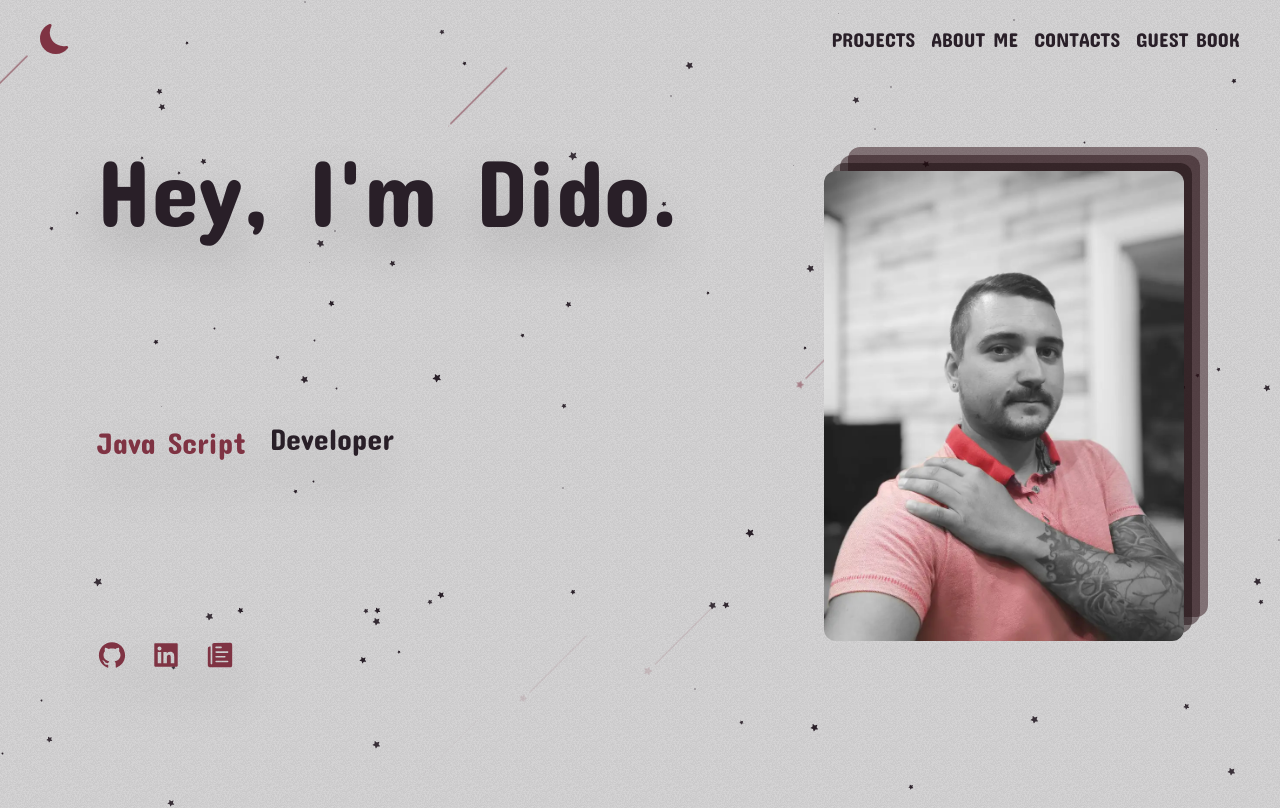
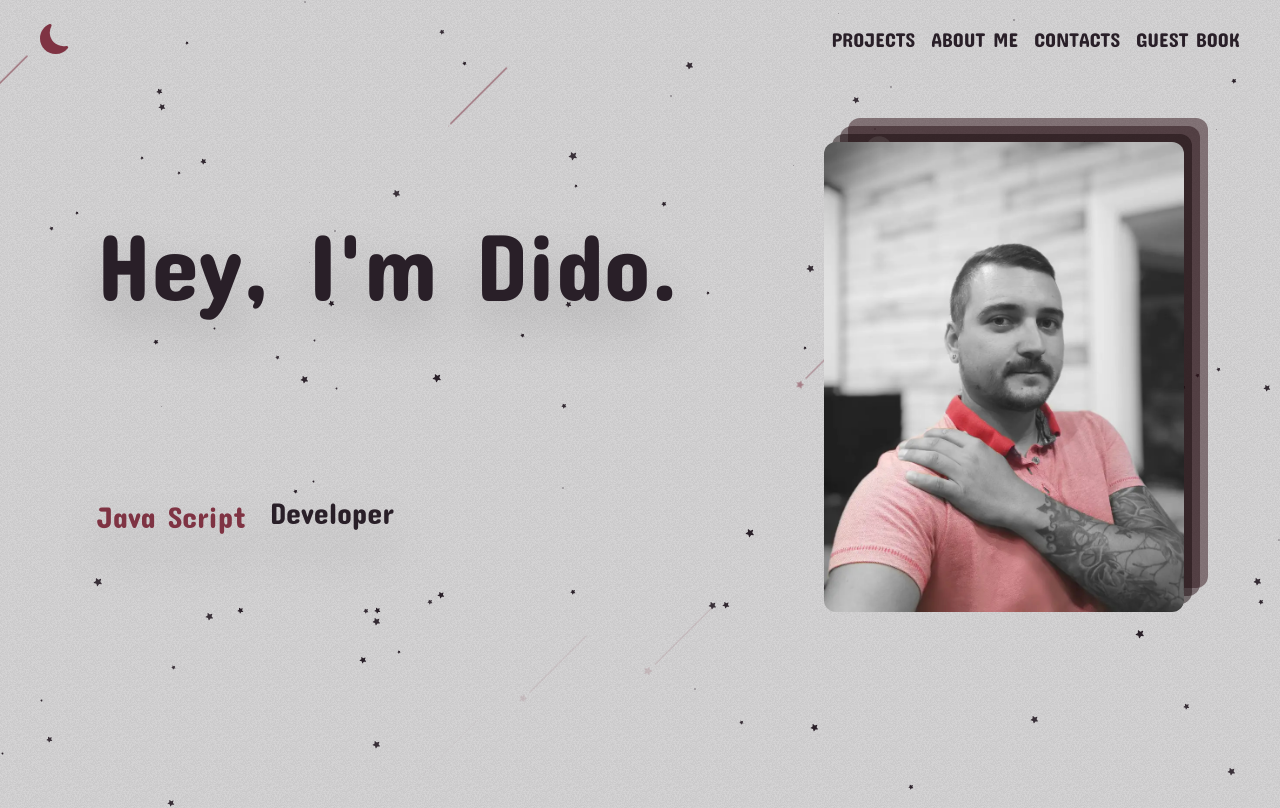
Before and after one commit to didoslavov/My-Portfolio, a Next.js app: page / in a window 1280 px wide. Built offline with nearby package versions, Linux system fonts and the light colour scheme.

Commit message:
position social icons in the right place

```diff
--- a/app/Components/Home/Home.tsx
+++ b/app/Components/Home/Home.tsx
@@ -15,6 +15,7 @@ const Home = () => {
     const stack = ['Java Script', 'React', 'Next', 'Node JS', 'Express'];
     const containerRef = useRef<HTMLDivElement>(null);
     const contentRef = useRef<HTMLDivElement>(null);
+    const socialsRef = useRef<HTMLUListElement>(null);
 
     useGSAP(() => {
         const vsOpts = {
@@ -47,15 +48,11 @@ const Home = () => {
 
         vSlide.play();
 
-        const animateContent = () => {
-            gsap.from(contentRef.current, {
-                transform: 'translateY(-100%)',
-                duration: 2,
-                ease: 'power3.out',
-            });
-        };
-
-        animateContent();
+        gsap.from(contentRef.current, {
+            transform: 'translateY(-100%)',
+            duration: 2,
+            ease: 'power3.out',
+        });
     });
 
     const handleHover = () => {
@@ -63,14 +60,17 @@ const Home = () => {
             const expandingDivs = Array.from(containerRef.current.querySelectorAll('.expanding-div')) as HTMLElement[];
             expandingDivs.forEach((div, i) => {
                 gsap.to(div, {
-                    width: i === 1 ? '120%' : i === 2 ? '110%' : '120%',
+                    width: i === 1 ? '115%' : i === 2 ? '105%' : '125%',
                     scale: i === 1 ? 1.1 : i === 2 ? 1.05 : 1.15,
                     duration: 0.5,
-                    x: i === 1 ? '0%' : i === 2 ? '10%' : '10%',
-                    y: i === 1 ? '0%' : i === 2 ? '-10%' : '10%',
+                    x: i === 1 ? '20%' : i === 2 ? '-12%' : '-14%',
+                    y: i === 1 ? '0%' : i === 2 ? '-14%' : '14%',
+                    ease: 'expo.out',
                 });
             });
         }
+
+        gsap.to(socialsRef.current, { opacity: 1, duration: 1 });
     };
 
     const handleHoverExit = () => {
@@ -78,15 +78,18 @@ const Home = () => {
             const expandingDivs = Array.from(containerRef.current.querySelectorAll('.expanding-div')) as HTMLElement[];
             expandingDivs.forEach((div) => {
                 gsap.to(div, {
+                    duration: 0.5,
                     width: '100%',
                     scaleX: 1,
                     scaleY: 1,
                     x: '0%',
                     y: '0%',
-                    duration: 0.5,
+                    ease: 'expo.in',
                 });
             });
         }
+
+        gsap.to(socialsRef.current, { opacity: 0, duration: 1 });
     };
     return (
         <div
@@ -106,23 +109,6 @@ const Home = () => {
                     </div>
                     <p className="leading-[50px]">Developer</p>
                 </div>
-                <ul className="flex md:justify-center gap-6 text-raisin-black dark:text-silver">
-                    <li>
-                        <a href="#" className="text-wine dark:text-sheen-gold">
-                            <AiFillGithub size={30} />
-                        </a>
-                    </li>
-                    <li>
-                        <a href="#" className="text-wine dark:text-sheen-gold">
-                            <AiFillLinkedin size={30} />
-                        </a>
-                    </li>
-                    <li>
-                        <a href="#" className="text-wine dark:text-sheen-gold">
-                            <IoIosPaper size={30} />
-                        </a>
-                    </li>
-                </ul>
             </div>
             <div className="relative" ref={containerRef} onMouseEnter={handleHover} onMouseLeave={handleHoverExit}>
                 <Image
@@ -139,7 +125,27 @@ const Home = () => {
                     alt="Picture of me, Dido"
                     className="z-50 relative rounded-xl md:w-[360px] md:h-[470px] hidden md:hidden md:dark:block"
                 />
-                <div className="expanding-div z-10 rounded-xl md:w-[360px] md:h-[470px] hidden md:block opacity-50 absolute -top-6 -right-6 bg-wine-700 dark:bg-sheen-gold-100"></div>
+                <div className="expanding-div z-10 rounded-xl md:w-[360px] md:h-[470px] hidden md:block opacity-50 absolute -top-6 -right-6 bg-wine-700 dark:bg-sheen-gold-100">
+                    <ul
+                        ref={socialsRef}
+                        className="flex flex-col absolute top-4 left-4 md:justify-center gap-6 text-raisin-black dark:text-silver">
+                        <li>
+                            <a href="#" className="text-silver dark:text-raisin-black">
+                                <AiFillGithub size={30} />
+                            </a>
+                        </li>
+                        <li>
+                            <a href="#" className="text-silver dark:text-raisin-black">
+                                <AiFillLinkedin size={30} />
+                            </a>
+                        </li>
+                        <li>
+                            <a href="#" className="text-silver dark:text-raisin-black">
+                                <IoIosPaper size={30} />
+                            </a>
+                        </li>
+                    </ul>
+                </div>
                 <div className="expanding-div z-10 rounded-xl md:w-[360px] md:h-[470px] hidden md:block opacity-50 absolute -top-4 -right-4 bg-wine-800 dark:bg-sheen-gold-200"></div>
                 <div className="expanding-div z-10 rounded-xl md:w-[360px] md:h-[470px] hidden md:block opacity-50 absolute -top-2 -right-2 bg-wine-900 dark:bg-sheen-gold-300"></div>
             </div>
```
